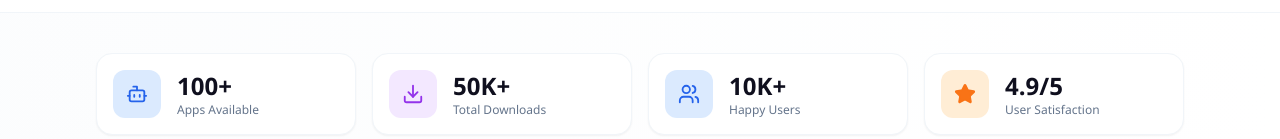
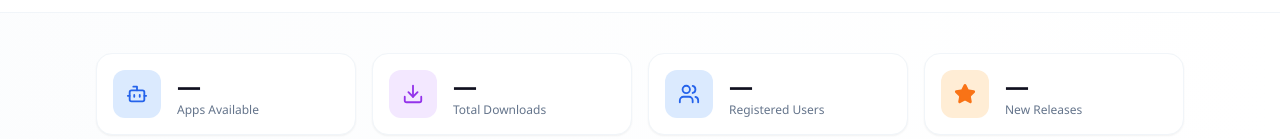
Before and after one commit to kaziweblab-oss/KWL-Nexus, a Next.js app: page / in a window 1280 px wide. Shown: the part 813-952 px from the top of the page. Built offline with nearby package versions, Linux system fonts and the light colour scheme; no server answers; the database is empty.

Commit message:
fix: real store data everywhere, db-driven app detail, card overlap

```diff
--- a/app/(public)/apps/[id]/page.tsx
+++ b/app/(public)/apps/[id]/page.tsx
@@ -1,28 +1,56 @@
 import { notFound } from "next/navigation";
-import { getApp } from "@/lib/data/apps";
 import { connectToDatabase } from "@/lib/db/connect";
 import Plan from "@/models/Plan";
 import App from "@/models/App";
+import AppVersion from "@/models/AppVersion";
+import Feedback from "@/models/Feedback";
+
+function isObjectIdLike(id: string) {
+  return /^[a-f\d]{24}$/i.test(id);
+}
 import { MarketplaceDetailClient } from "@/components/marketplace/MarketplaceDetailClient";
 import { PaymentRequestForm } from "@/components/shared/PaymentRequestForm";
 import { FeedbackForm } from "@/components/shared/FeedbackForm";
 
-// Marketplace detail - dark reference implant, redesign from current UI
+// Marketplace detail — DB-driven (published apps). Dummy catalog is no longer consulted,
+// so GitHub-imported apps resolve by slug or ObjectId instead of 404.
 export default async function AppDetailPage({ params }: { params: { id: string } }) {
-  const app = getApp(params.id);
-  if (!app) notFound();
+  await connectToDatabase().catch(() => null);
 
-  let plans = app.plans;
+  const or: Record<string, unknown>[] = [{ slug: params.id }, { slug: params.id.toLowerCase() }];
+  if (isObjectIdLike(params.id)) or.push({ _id: params.id });
+
+  type DbApp = {
+    _id: unknown;
+    name: string;
+    slug: string;
+    description: string;
+    category: string;
+    iconUrl?: string;
+    downloadCount?: number;
+    latestVersion?: string;
+    features?: string[];
+    screenshots?: string[];
+    previewImageUrl?: string;
+    previewVideoUrl?: string;
+    screenshotVideos?: string[];
+    downloadUrl?: { android?: string; windows?: string; linux?: string; apk?: string; exe?: string; deb?: string };
+  };
+  const dbApp = (await App.findOne({ isPublished: true, $or: or }).lean().catch(() => null)) as unknown as DbApp | null;
+  if (!dbApp) notFound();
+
+  const appId = String((dbApp._id as { toString(): string }).toString());
+  const slug = dbApp.slug;
+
+  type DbPlan = { name: string; price: number; interval: string; durationDays?: number | null; refundEnabled?: boolean; refundDays?: number | null; description?: string; isActive?: boolean; features?: string[] };
+  let plans: { name: string; price: string; cadence: string; refundEnabled?: boolean; refundDays?: number | null; description: string; featured?: boolean; features: string[] }[] = [];
   try {
-    await connectToDatabase();
-    type DbPlan = { name: string; price: number; interval: string; durationDays?: number | null; refundEnabled?: boolean; refundDays?: number | null; description?: string; isActive?: boolean; features?: string[] };
-    const dbPlans = await Plan.find({ $or: [{ appId: params.id }, { appSlug: params.id }] }).lean<DbPlan[]>();
-    if (dbPlans.length) {
+    const dbPlans = await Plan.find({ $or: [{ appId }, { appId: slug }, { appSlug: slug }] }).lean<DbPlan[]>();
     plans = dbPlans
       .filter((p) => p.isActive !== false)
       .map((p) => ({
         name: p.name,
-          price: `$${p.price}`,
+        price: p.price === 0 ? "Free" : `$${p.price}`,
         cadence: p.interval === "lifetime" ? " one-time" : p.interval === "custom" ? ` / ${p.durationDays ?? "custom"} days` : `/${p.interval}`,
         refundEnabled: p.refundEnabled,
         refundDays: p.refundDays,
@@ -30,35 +58,69 @@ export default async function AppDetailPage({ params }: { params: { id: string }
         featured: p.isActive,
         features: p.features ?? [],
       }));
-    }
   } catch {}
 
-  let screenshots = app.screenshots ?? ["Workspace", "Quick setup", "Daily view", "Analytics"];
-  let masterFeatures = app.features ?? [];
-  let previewImageUrl: string | undefined;
-  let previewVideoUrl: string | undefined;
+  type DbVersion = { version: string; createdAt?: Date; notes?: string };
+  let versions: { version: string; date: string; notes: string }[] = [];
   try {
-    const dbApp = (await App.findOne({ slug: params.id.toLowerCase() }).lean()) as unknown as { features?: string[]; screenshots?: string[]; previewImageUrl?: string; previewVideoUrl?: string; screenshotVideos?: string[] } | null;
-    if (dbApp?.features?.length) masterFeatures = dbApp.features;
-    if (dbApp?.screenshots?.length) {
-      // if first item is video, keep order; manager ensures video first
-      screenshots = dbApp.screenshots;
+    const dbVersions = await AppVersion.find({ appId }).sort({ createdAt: -1 }).lean<DbVersion[]>();
+    versions = dbVersions.map((v) => ({
+      version: v.version,
+      date: v.createdAt ? new Date(v.createdAt).toLocaleDateString("en-US", { month: "short", day: "numeric", year: "numeric" }) : "",
+      notes: v.notes || "",
+    }));
+  } catch {}
+  if (!versions.length && dbApp.latestVersion) {
+    versions = [{ version: dbApp.latestVersion, date: "", notes: "Current release." }];
   }
-    if (dbApp?.screenshotVideos?.length && dbApp.screenshotVideos[0]) {
-      // ensure video is first
-      const vid = dbApp.screenshotVideos[0];
-      screenshots = [vid, ...screenshots.filter((s) => s !== vid)];
-    }
-    if (dbApp?.previewImageUrl) previewImageUrl = dbApp.previewImageUrl;
-    if (dbApp?.previewVideoUrl) previewVideoUrl = dbApp.previewVideoUrl;
+
+  // Real review stats from user feedback (no invented ratings).
+  let reviewCount = 0;
+  let rating = "";
+  try {
+    const stats = (await Feedback.aggregate([
+      { $match: { appId: dbApp._id as unknown as object } },
+      { $group: { _id: null, count: { $sum: 1 }, avg: { $avg: "$rating" } } },
+    ]).catch(() => [])) as { count?: number; avg?: number }[];
+    reviewCount = stats[0]?.count ?? 0;
+    if (stats[0]?.avg) rating = stats[0].avg.toFixed(1);
   } catch {}
+
+  const urls = dbApp.downloadUrl ?? {};
+  const platforms: string[] = [];
+  if (urls.android || urls.apk) platforms.push("Android");
+  if (urls.windows || urls.exe) platforms.push("Windows");
+  if (urls.linux || urls.deb) platforms.push("Linux");
+
+  const screenshots = dbApp.screenshots?.length ? dbApp.screenshots : [];
+  const masterFeatures = dbApp.features ?? [];
 
   return (
     <>
-      <MarketplaceDetailClient app={{ ...app, features: masterFeatures }} plans={plans} screenshots={screenshots} previewImageUrl={previewImageUrl} previewVideoUrl={previewVideoUrl} />
+      <MarketplaceDetailClient
+        app={{
+          id: slug,
+          name: dbApp.name,
+          category: dbApp.category,
+          icon: dbApp.name.slice(0, 1).toUpperCase(),
+          accent: "#6C63FF",
+          rating,
+          downloads: String(dbApp.downloadCount ?? 0),
+          description: dbApp.description,
+          longDescription: dbApp.description,
+          platforms,
+          features: masterFeatures,
+          versions,
+        }}
+        plans={plans}
+        reviewCount={reviewCount}
+        screenshots={screenshots}
+        previewImageUrl={dbApp.previewImageUrl}
+        previewVideoUrl={dbApp.previewVideoUrl}
+      />
       <div className="mx-auto max-w-6xl px-4 sm:px-6 lg:px-8">
-        <PaymentRequestForm appName={app.name} amount={plans[0]?.price ?? app.plans[0].price} />
-        <FeedbackForm appId={app.id} />
+        <PaymentRequestForm appName={dbApp.name} amount={plans[0]?.price ?? "Free"} />
+        <FeedbackForm appId={slug} />
       </div>
     </>
   );
--- a/app/(public)/page.tsx
+++ b/app/(public)/page.tsx
@@ -19,11 +19,21 @@ export default function Home() {
 
   const [popularApps, setPopularApps] = useState<HomeApp[]>([]);
   const [latestApps, setLatestApps] = useState<HomeApp[]>([]);
+  const [stats, setStats] = useState({ apps: 0, users: 0, downloads: 0, loaded: false });
 
   useEffect(() => {
-    fetch("/api/apps/popular", { cache: "no-store" }).then((r) => r.json()).then((j) => { if (Array.isArray(j.data)) setPopularApps(j.data.slice(0, 4).map((a: HomeApp) => ({ ...a, platforms: (a as unknown as { platforms?: string[] }).platforms ?? ["Windows"], accent: (a as unknown as { accent?: string }).accent ?? "#6C63FF", icon: a.name.slice(0,1).toUpperCase(), rating: (a as unknown as { rating?: string }).rating ?? "4.9", downloads: (a as unknown as { downloads?: string }).downloads ?? String(a.downloadCount ?? 0) }))); }).catch(() => setPopularApps([]));
-    fetch("/api/apps/new-releases", { cache: "no-store" }).then((r) => r.json()).then((j) => { if (Array.isArray(j.data)) setLatestApps(j.data.slice(0, 4).map((a: HomeApp) => ({ ...a, platforms: (a as unknown as { platforms?: string[] }).platforms ?? ["Windows"], accent: "#6C63FF", icon: a.name.slice(0,1).toUpperCase(), rating: (a as unknown as { rating?: string }).rating ?? "4.9", downloads: (a as unknown as { downloads?: string }).downloads ?? "—" }))); }).catch(() => setLatestApps([]));
+    fetch("/api/apps/popular", { cache: "no-store" }).then((r) => r.json()).then((j) => { if (Array.isArray(j.data)) setPopularApps(j.data.slice(0, 4).map((a: HomeApp) => ({ ...a, platforms: (a as unknown as { platforms?: string[] }).platforms ?? ["Windows"], accent: (a as unknown as { accent?: string }).accent ?? "#6C63FF", icon: a.name.slice(0,1).toUpperCase(), downloads: (a as unknown as { downloads?: string }).downloads ?? String(a.downloadCount ?? 0) }))); }).catch(() => setPopularApps([]));
+    fetch("/api/apps/new-releases", { cache: "no-store" }).then((r) => r.json()).then((j) => { if (Array.isArray(j.data)) setLatestApps(j.data.slice(0, 4).map((a: HomeApp) => ({ ...a, platforms: (a as unknown as { platforms?: string[] }).platforms ?? ["Windows"], accent: "#6C63FF", icon: a.name.slice(0,1).toUpperCase(), downloads: (a as unknown as { downloads?: string }).downloads ?? "—" }))); }).catch(() => setLatestApps([]));
+    fetch("/api/public/stats", { cache: "no-store" }).then((r) => r.json()).then((j) => { if (j.data) setStats({ apps: j.data.apps ?? 0, users: j.data.users ?? 0, downloads: j.data.downloads ?? 0, loaded: true }); }).catch(() => {});
   }, []);
+
+  function fmtCount(n: number) {
+    if (!stats.loaded) return "—";
+    if (n <= 0) return "0";
+    if (n < 1000) return `${n}`;
+    if (n < 1000000) return `${(n / 1000).toFixed(n < 10000 ? 1 : 0).replace(/\.0$/, "")}K`;
+    return `${(n / 1000000).toFixed(1).replace(/\.0$/, "")}M`;
+  }
 
   const platformIcons: Record<string, typeof Monitor> = {
     Android: Smartphone,
@@ -161,7 +171,7 @@ export default function Home() {
               <Bot size={22} className="text-blue-600 dark:text-blue-400" />
             </div>
             <div>
-              <p className="text-2xl font-bold text-[#0f0f1e] dark:text-white">100+</p>
+              <p className="text-2xl font-bold text-[#0f0f1e] dark:text-white">{stats.loaded ? `${stats.apps}` : "—"}</p>
               <p className="text-xs font-medium text-slate-500 dark:text-white/50">{t("statsApps")}</p>
             </div>
           </div>
@@ -170,7 +180,7 @@ export default function Home() {
               <Download size={22} className="text-purple-600 dark:text-purple-400" />
             </div>
             <div>
-              <p className="text-2xl font-bold text-[#0f0f1e] dark:text-white">50K+</p>
+              <p className="text-2xl font-bold text-[#0f0f1e] dark:text-white">{fmtCount(stats.downloads)}</p>
               <p className="text-xs font-medium text-slate-500 dark:text-white/50">{t("statsDownloads")}</p>
             </div>
           </div>
@@ -179,7 +189,7 @@ export default function Home() {
               <Users size={22} className="text-blue-600 dark:text-blue-400" />
             </div>
             <div>
-              <p className="text-2xl font-bold text-[#0f0f1e] dark:text-white">10K+</p>
+              <p className="text-2xl font-bold text-[#0f0f1e] dark:text-white">{fmtCount(stats.users)}</p>
               <p className="text-xs font-medium text-slate-500 dark:text-white/50">{t("statsUsers")}</p>
             </div>
           </div>
@@ -188,8 +198,8 @@ export default function Home() {
               <Star size={22} className="text-orange-500 dark:text-orange-400" fill="currentColor" />
             </div>
             <div>
-              <p className="text-2xl font-bold text-[#0f0f1e] dark:text-white">4.9/5</p>
-              <p className="text-xs font-medium text-slate-500 dark:text-white/50">{t("statsRating")}</p>
+              <p className="text-2xl font-bold text-[#0f0f1e] dark:text-white">{stats.loaded ? `${latestApps.length}` : "—"}</p>
+              <p className="text-xs font-medium text-slate-500 dark:text-white/50">{t("statsNewReleases")}</p>
             </div>
           </div>
         </div>
--- /dev/null
+++ b/app/api/public/stats/route.ts
@@ -0,0 +1,26 @@
+import { NextResponse } from "next/server";
+import { connectToDatabase } from "@/lib/db/connect";
+import App from "@/models/App";
+import User from "@/models/User";
+
+export const dynamic = "force-dynamic";
+
+// Public store counters only (no personal data). Powers the Apps directory stats bar.
+export async function GET() {
+  try {
+    await connectToDatabase();
+    const [apps, users, downloads] = await Promise.all([
+      App.countDocuments({ isPublished: true }),
+      User.countDocuments({}),
+      App.aggregate([
+        { $match: { isPublished: true } },
+        { $group: { _id: null, total: { $sum: "$downloadCount" } } },
+      ]),
+    ]);
+    return NextResponse.json({
+      data: { apps, users, downloads: (downloads[0] as { total?: number } | undefined)?.total ?? 0 },
+    });
+  } catch {
+    return NextResponse.json({ data: { apps: 0, users: 0, downloads: 0 } });
+  }
+}
--- a/components/marketplace/MarketplaceDetailClient.tsx
+++ b/components/marketplace/MarketplaceDetailClient.tsx
@@ -24,12 +24,14 @@ export function MarketplaceDetailClient({
   screenshots,
   previewImageUrl,
   previewVideoUrl,
+  reviewCount,
 }: {
   app: { id: string; name: string; category: string; icon: string; accent: string; rating: string; downloads: string; description: string; longDescription: string; platforms: string[]; features?: string[]; versions?: { version: string; date: string; notes: string }[] };
   plans: Plan[];
   screenshots: string[];
   previewImageUrl?: string;
   previewVideoUrl?: string;
+  reviewCount?: number;
 }) {
   const [activeTab, setActiveTab] = useState("Overview");
   const [showAllPlans, setShowAllPlans] = useState(false);
@@ -49,7 +51,7 @@ export function MarketplaceDetailClient({
     { key: "Features", label: copy.features },
     { key: "Screenshots", label: copy.screenshots, badge: String(screenshots.length) },
     { key: "Changelog", label: copy.changelog },
-    { key: "Reviews", label: copy.reviewsTab, badge: "2.1K" },
+    { key: "Reviews", label: copy.reviewsTab, badge: String(reviewCount ?? 0) },
     { key: "FAQ", label: copy.faq },
   ];
   const features = copy.featureTitles.map((title, index) => ({
@@ -104,8 +106,9 @@ export function MarketplaceDetailClient({
                 <p className="text-xs font-medium text-[#0ea5e9] dark:text-[#38bdf8]">{app.category}</p>
                 <p className="text-xs text-ink/60 dark:text-white/60">KWL Nexus Team <BadgeCheck size={12} className="inline text-[#0ea5e9]" /></p>
                 <div className="mt-2 flex flex-wrap items-center gap-3 text-xs">
-                  <span className="flex items-center gap-1 font-semibold text-amber-500"><Star size={13} fill="currentColor" /> {app.rating} <span className="font-normal text-ink/40 dark:text-white/40">(2.1K {copy.reviews})</span></span>
-                  <span className="flex items-center gap-1 text-ink/60 dark:text-white/60"><Download size={12} /> 50K+ <span className="text-ink/40 dark:text-white/40">{copy.downloads}</span></span>
+                  {app.rating ? <span className="flex items-center gap-1 font-semibold text-amber-500"><Star size={13} fill="currentColor" /> {app.rating}</span> : null}
+                  <span className="font-normal text-ink/40 dark:text-white/40">({reviewCount ?? 0} {copy.reviews})</span>
+                  <span className="flex items-center gap-1 text-ink/60 dark:text-white/60"><Download size={12} /> {app.downloads} <span className="text-ink/40 dark:text-white/40">{copy.downloads}</span></span>
                   <span className="flex items-center gap-1 text-emerald-600 dark:text-emerald-400"><ShieldCheck size={12} /> {copy.safe} <span className="text-ink/40 dark:text-white/30 text-[10px]">{copy.verifiedBy}</span></span>
                 </div>
               </div>
@@ -290,7 +293,7 @@ export function MarketplaceDetailClient({
           {activeTab === "Overview" && (
             <div className="rounded-2xl border border-ink/10 bg-white p-5 dark:border-white/5 dark:bg-[#131a2e]">
               <h2 className="text-sm font-bold text-ink dark:text-white">{copy.aboutApp}</h2>
-              <p className="mt-3 text-sm leading-6 text-ink/60 dark:text-white/60">{app.longDescription} KWL AI Assistant is a next-generation AI productivity tool designed to help you work smarter and faster. It combines the power of advanced AI models with a beautiful, easy-to-use interface.</p>
+              <p className="mt-3 text-sm leading-6 text-ink/60 dark:text-white/60">{app.longDescription}</p>
               <ul className="mt-4 space-y-2">
                 {["Smart AI chat for any question", "Summarize long articles and documents", "Translate text in 100+ languages", "Generate content, ideas, and code", "Manage notes and organize your work", "Secure, fast, and privacy-focused"].map((f) => (
                   <li key={f} className="flex items-center gap-2 text-xs text-ink/70 dark:text-white/70">
@@ -331,7 +334,7 @@ export function MarketplaceDetailClient({
       )}
       {activeTab === "Reviews" && (
         <section className="mx-auto max-w-6xl px-4 sm:px-6 lg:px-8 mt-6 rounded-2xl border border-ink/10 bg-white p-5 dark:border-white/5 dark:bg-[#131a2e]">
-          <h2 className="text-sm font-bold text-ink dark:text-white">{copy.reviewsTab} (2.1K)</h2>
+          <h2 className="text-sm font-bold text-ink dark:text-white">{copy.reviewsTab} ({reviewCount ?? 0})</h2>
           <p className="mt-3 text-sm text-ink/60 dark:text-white/60">{copy.reviewSoon}</p>
         </section>
       )}
--- a/components/shared/AppDirectory.tsx
+++ b/components/shared/AppDirectory.tsx
@@ -16,7 +16,7 @@ import {
   Monitor,
   Smartphone,
   Laptop,
-  Star,
+  Shapes,
   Crown,
   ChevronDown,
   ChevronLeft,
@@ -32,7 +32,7 @@ import { useLanguage } from "@/components/shared/LanguageProvider";
 
 const platformOptions = ["All Platforms", "Android", "Windows", "Linux"];
 const pricingOptions = ["All Pricing", "Free", "Paid", "Premium"];
-const sortOptions = ["Most Popular", "Highest Rated", "Newest"] as const;
+const sortOptions = ["Most Popular", "Newest"] as const;
 
 type DbApp = {
   id: string;
@@ -45,7 +45,6 @@ type DbApp = {
   iconUrl?: string | null;
   downloads: string;
   downloadCount: number;
-  rating: string;
   platforms: string[];
   latestVersion?: string | null;
 };
@@ -69,6 +68,14 @@ const platformIcons: Record<string, typeof Monitor> = {
   Windows: Monitor,
   Linux: Laptop,
 };
+
+// Honest compact counter: real values only, no invented baselines.
+function fmtCount(n: number) {
+  if (!n || n <= 0) return "0";
+  if (n < 1000) return `${n}`;
+  if (n < 1000000) return `${(n / 1000).toFixed(n < 10000 ? 1 : 0).replace(/\.0$/, "")}K`;
+  return `${(n / 1000000).toFixed(1).replace(/\.0$/, "")}M`;
+}
 
 function CustomDropdown({
   value,
@@ -155,13 +162,13 @@ function LightAppCard({ app, featured }: { app: DbApp; featured?: boolean }) {
         >
           {app.iconUrl ? <img src={app.iconUrl} alt={app.name} className="h-full w-full object-cover" /> : app.icon}
         </div>
-        <div className="min-w-0 flex-1">
+        <div className={`min-w-0 flex-1 ${featured ? "pr-9" : ""}`}>
           <h3 className="truncate text-[14px] font-bold leading-tight text-ink dark:text-white">{app.name}</h3>
           <p className="text-[11.5px] font-medium text-ink/50 dark:text-white/50">{app.category}</p>
           <div className="mt-1 flex items-center gap-1 text-[11.5px]">
-            <Star size={13} className="text-amber-500" fill="currentColor" />
-            <span className="font-semibold text-ink dark:text-white">{app.rating}</span>
-            <span className="text-ink/40 dark:text-white/40">({app.downloads})</span>
+            <DownloadIcon size={13} className="text-[#6C63FF]" />
+            <span className="font-semibold text-ink dark:text-white">{app.downloads}</span>
+            <span className="text-ink/40 dark:text-white/40">downloads{app.latestVersion ? ` · v${app.latestVersion}` : ""}</span>
           </div>
         </div>
       </div>
@@ -197,15 +204,21 @@ export function AppDirectory() {
 
   const [dbApps, setDbApps] = useState<DbApp[]>([]);
   const [loading, setLoading] = useState(true);
+  const [storeStats, setStoreStats] = useState({ apps: 0, users: 0, downloads: 0 });
 
   useEffect(() => {
     let active = true;
     async function load() {
       setLoading(true);
       try {
-        const res = await fetch("/api/public/apps", { cache: "no-store" });
-        const j = await res.json();
+        const [appsRes, statsRes] = await Promise.all([
+          fetch("/api/public/apps", { cache: "no-store" }),
+          fetch("/api/public/stats", { cache: "no-store" }),
+        ]);
+        const j = await appsRes.json();
         if (active && Array.isArray(j.data)) setDbApps(j.data);
+        const s = await statsRes.json().catch(() => ({}));
+        if (active && s.data) setStoreStats({ apps: s.data.apps ?? 0, users: s.data.users ?? 0, downloads: s.data.downloads ?? 0 });
       } catch {
         if (active) setDbApps([]);
       } finally {
@@ -241,7 +254,6 @@ export function AppDirectory() {
       return cat && plat && matchesQuery;
     });
     if (sortBy === "Most Popular") list = [...list].sort((a, b) => b.downloadCount - a.downloadCount);
-    if (sortBy === "Highest Rated") list = [...list].sort((a, b) => parseFloat(b.rating) - parseFloat(a.rating));
     return list;
   }, [category, platform, query, sortBy, dbApps]);
 
@@ -413,10 +425,10 @@ export function AppDirectory() {
       {/* Stats bar — i18n + real counts */}
       <div className="mt-4 sm:mt-5 grid grid-cols-2 gap-2 sm:gap-3 rounded-2xl border border-[#ede8ff] bg-[#f5f0ff] p-2 sm:p-3 lg:grid-cols-4 dark:border-white/5 dark:bg-[#131a2e]">
         {[
-          { label: t("statsApps"), value: `${dbApps.length || 0}+`, icon: Boxes, color: "text-[#6C63FF] bg-white" },
-          { label: t("statsDownloads"), value: totalDownloads ? `${(totalDownloads/1000).toFixed(0)}K+` : "0+", icon: DownloadIcon, color: "text-[#0ea5e9] bg-white" },
-          { label: t("statsUsers"), value: "10K+", icon: LayoutGrid, color: "text-[#6C63FF] bg-white" },
-          { label: t("statsRating"), value: "4.9/5", icon: Star, color: "text-amber-500 bg-white" },
+          { label: t("statsApps"), value: `${storeStats.apps || dbApps.length}+`, icon: Boxes, color: "text-[#6C63FF] bg-white" },
+          { label: t("statsDownloads"), value: fmtCount(storeStats.downloads || totalDownloads), icon: DownloadIcon, color: "text-[#0ea5e9] bg-white" },
+          { label: t("statsUsers"), value: fmtCount(storeStats.users), icon: LayoutGrid, color: "text-[#6C63FF] bg-white" },
+          { label: t("statsCategories"), value: `${Math.max(0, categories.length - 1)}`, icon: Shapes, color: "text-amber-500 bg-white" },
         ].map((s) => {
           const Icon = s.icon;
           return (
--- a/lib/i18n/translations.ts
+++ b/lib/i18n/translations.ts
@@ -79,8 +79,9 @@ export const translations = {
     cursiveText: "More Than Apps — A Growing Ecosystem",
     statsApps: "Apps Available",
     statsDownloads: "Total Downloads",
-    statsUsers: "Happy Users",
-    statsRating: "User Satisfaction",
+    statsUsers: "Registered Users",
+    statsCategories: "Categories",
+    statsNewReleases: "New Releases",
     mostPopularApps: "Most Popular Apps",
     mostPopularDesc: "Discover the tools our community loves the most.",
     viewAllApps: "View All Apps",
@@ -825,8 +826,9 @@ export const translations = {
     cursiveText: "শুধু অ্যাপ নয় — একটি বাড়তি ইকোসিস্টেম",
     statsApps: "অ্যাপস আছে",
     statsDownloads: "মোট ডাউনলোড",
-    statsUsers: "সন্তুষ্ট ব্যবহারকারী",
-    statsRating: "ব্যবহারকারী রেটিং",
+    statsUsers: "রেজিস্টার্ড ব্যবহারকারী",
+    statsCategories: "ক্যাটাগরি",
+    statsNewReleases: "নতুন রিলিজ",
     mostPopularApps: "সবচেয়ে জনপ্রিয় অ্যাপস",
     mostPopularDesc: "আমাদের কমিউনিটি যে টুলগুলো ভালোবাসে সেগুলো আবিষ্কার করুন।",
     viewAllApps: "সব অ্যাপস দেখুন",
```
Also changed, not shown: app/api/public/apps/route.ts (+8 -2 lines), components/home/PopularMarquee.tsx (+3 -5 lines), 1 other file (tests, documents, lock files or other folders). Lines whose indentation alone changed are shown as unchanged.
